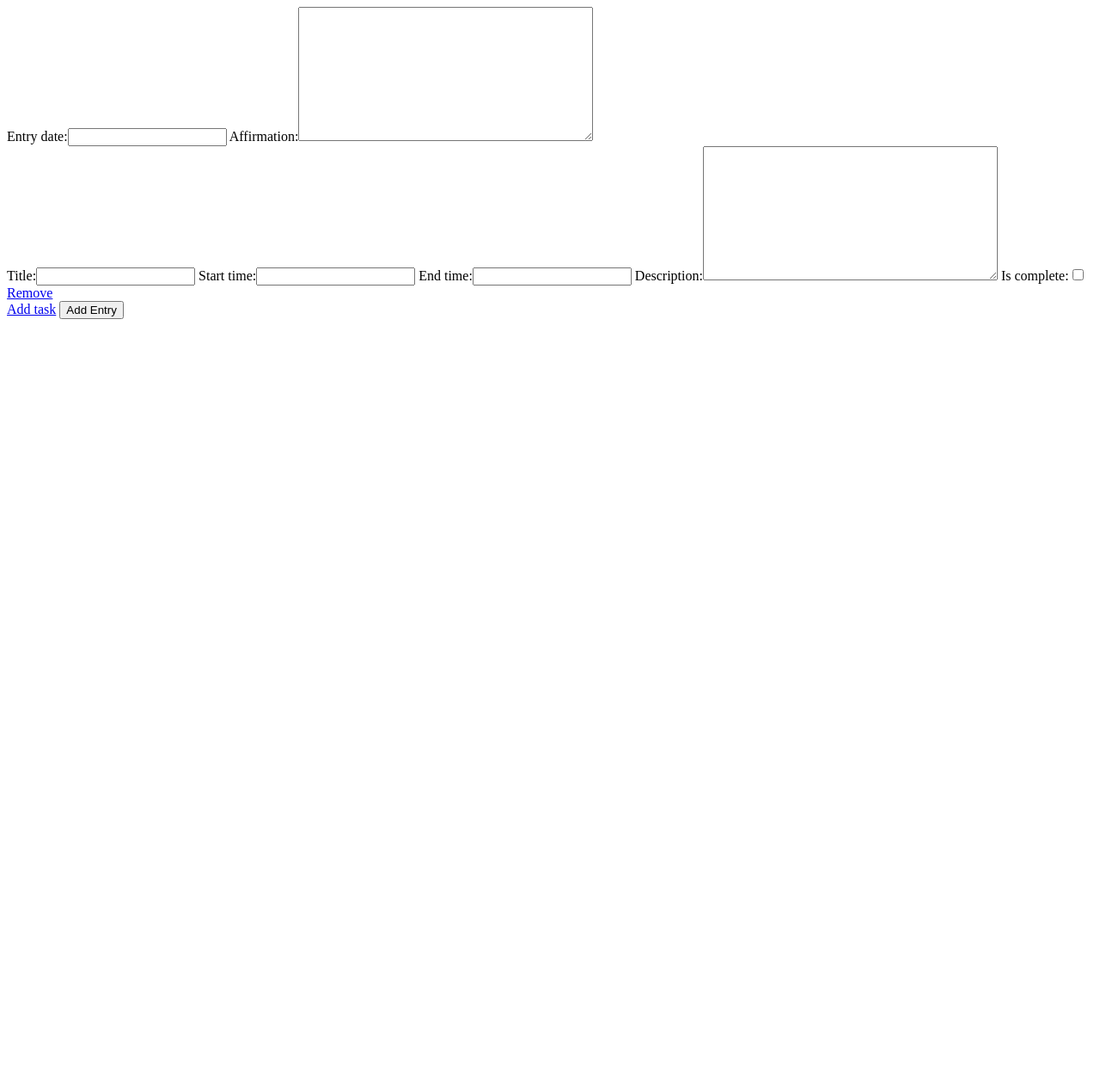
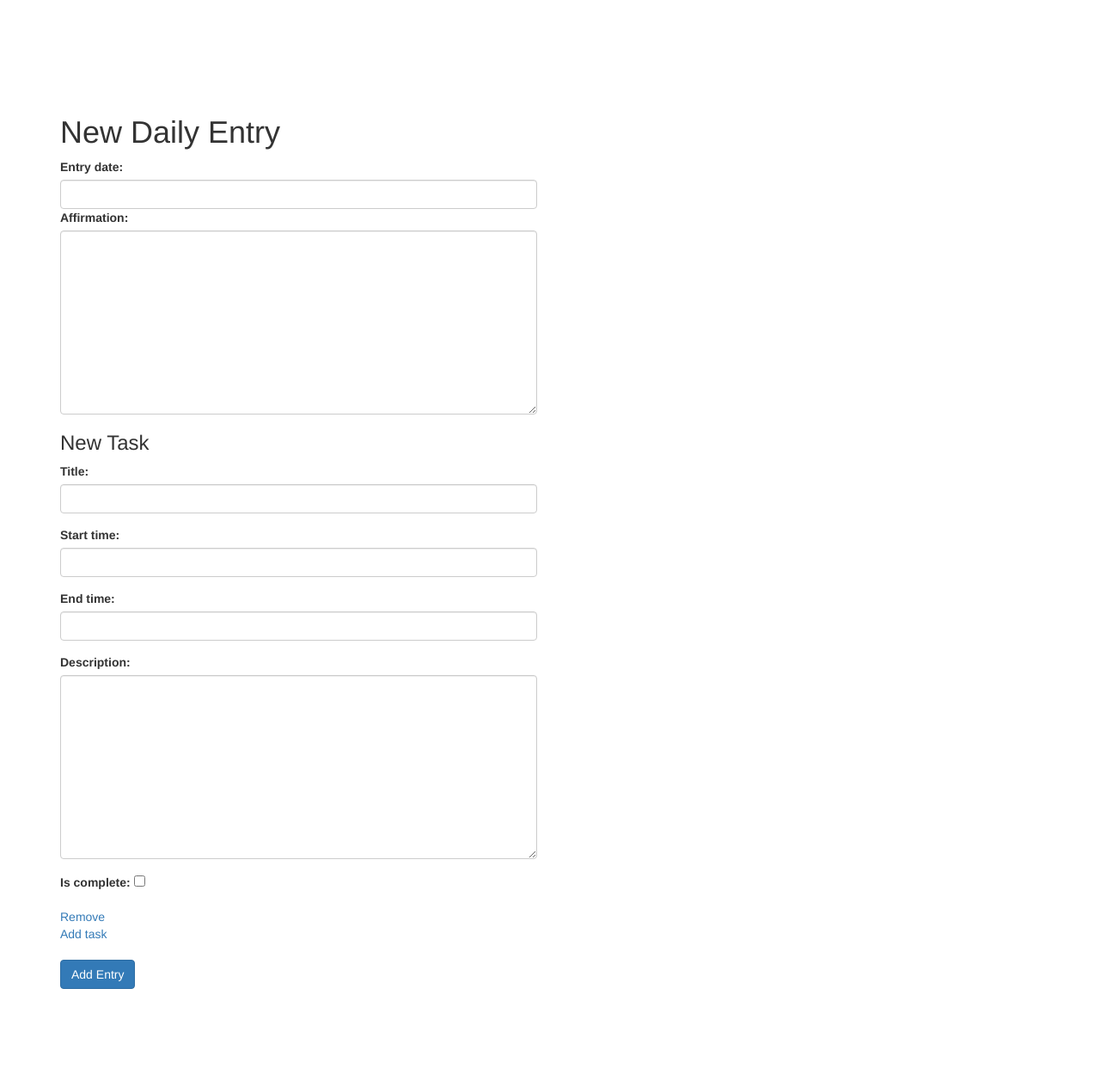
Before and after one commit to mfreema1/ssw-215, a Django app: page /notebook/daily/add in a window 1280 px wide. Shown: the whole page at 86% size. Before the commit the page ends 371 px from the top, so only its background shows below. Run offline with Django 3.2, Linux system fonts and the light colour scheme; a user stored in the database is signed in; some libraries are stand-ins or nearby versions.

Commit message:
Add bootstrap to entry addition

```diff
--- a/project/plannr/notebook/forms.py
+++ b/project/plannr/notebook/forms.py
@@ -7,10 +7,24 @@ class DailyEntryForm(ModelForm):
         model = DailyEntry
         fields = ['entry_date', 'affirmation']
 
+    def __init__(self, *args, **kwargs):
+        super(DailyEntryForm, self).__init__(*args, **kwargs)
+        self.fields['entry_date'].widget.attrs.update({'class':'form-control'})
+        self.fields['affirmation'].widget.attrs.update({'class':'form-control'})
+
+
 class TaskForm(ModelForm):
     class Meta:
         model = Task
         fields = ['title', 'start_time', 'end_time', 'description', 'is_complete']
+
+    def __init__(self, *args, **kwargs):
+        super(TaskForm, self).__init__(*args, **kwargs)
+        self.fields['title'].widget.attrs.update({'class':'form-control'})
+        self.fields['start_time'].widget.attrs.update({'class':'form-control'})
+        self.fields['end_time'].widget.attrs.update({'class':'form-control'})
+        self.fields['description'].widget.attrs.update({'class':'form-control'})
+        #self.fields['is_complete'].widget.attrs.update({'class':'form-control'})
 
 class LookingForwardToForm(ModelForm):
     class Meta:
--- a/project/plannr/notebook/templates/notebook/daily_entry_add.html
+++ b/project/plannr/notebook/templates/notebook/daily_entry_add.html
@@ -1,6 +1,11 @@
+{% extends "main_base.html" %}
 {% load static %}
-
-<form action="{% url 'daily_entry_add' %}" method="post">
+{% block main_content %}
+<div class="container">
+    <div class="row" style="margin-top: 10%; margin-bottom: 10%">
+        <div class="col-md-6">
+            <h1>New Daily Entry</h1>
+            <form action="{% url 'daily_entry_add' %}" method="post" class="inline-form">
                 {% csrf_token %}
                 {{ daily_entry_form }}
 
@@ -8,20 +13,41 @@
 
                 {% for task_form in task_form_set %}
                     <div class="task-form-set">
-            {{ task_form }}
-            <!-- {{ task_form.start_time.label_tag }} -->
-            <!-- {{ task_form.start_time }}
+                        <h3>New Task</h3>
+                        <div class="form-group">
+                            {{ task_form.title.label_tag }}
+                            {{ task_form.title }}
+                            {{ task_form.title.help_text }}
+                        </div>
+                        <div class="form-group">
+                            {{ task_form.start_time.label_tag }}
+                            {{ task_form.start_time }}
+                        </div>
+                        <div class="form-group">
                             {{ task_form.end_time.label_tag }}
                             {{ task_form.end_time }}
+                        </div>
+                        <div class="form-group">
+                            {{ task_form.description.label_tag }}
+                            {{ task_form.description }}
+                        </div>
+                        <div class="form-group">
                             {{ task_form.is_complete.label_tag }}
                             {{ task_form.is_complete }}
-            {{ task_form.description.label_tag }}
-            {{ task_form.description }} -->
+                        </div>
                     </div>
                 {% endfor %}
-    <input type="submit" value="Add Entry" />
+                <br>
+                <br>
+                <input type="submit" value="Add Entry" class="btn btn-primary"/>
             </form>
+        </div>
+    </div>
+</div>
+{% endblock %}
 
+
+{% block specific_scripts %}
 <!-- Add in our scripts to handle the dynamic formsetting -->
 <script src="{% static 'js/jquery.js' %}"></script>
 <script src="{% static 'js/jquery_formset.js' %}"></script>
@@ -31,3 +57,4 @@
         deleteText: 'Remove'
     });
 </script>
+{% endblock %}
--- a/project/plannr/notebook/views.py
+++ b/project/plannr/notebook/views.py
@@ -28,7 +28,6 @@ from django.views.generic.list import ListView
 class DailyListView(LoginRequiredMixin, ListView):
     model = DailyEntry
     login_url = '/accounts/login/'
-    #order this by date
     paginate_by = 10
     def get_queryset(self):
         return DailyEntry.objects.filter(author=self.request.user)
@@ -48,7 +47,6 @@ class DailyDetailView(LoginRequiredMixin, DetailView):
 class WeeklyListView(LoginRequiredMixin, ListView):
     model = WeeklyEntry
     login_url = '/accounts/login/'
-    #order this somehow
     paginate_by = 10
 
 class WeeklyDetailView(LoginRequiredMixin, DetailView):
@@ -126,7 +124,8 @@ def add_daily_entry(request):
                 description = task_form.cleaned_data.get('description')
             #TODO: handle the rest of the forms
 
-                if title and start_time and end_time and is_complete and description:
+                #so long as the task has a title, append it to the list of tasks
+                if title:
                     tasks.append(Task(entry=entry, title=title, start_time=start_time,
                     end_time=end_time, is_complete=is_complete, description=description))
 
```
Also changed, not shown: project/plannr/db.sqlite3. Lines whose indentation alone changed are shown as unchanged.
